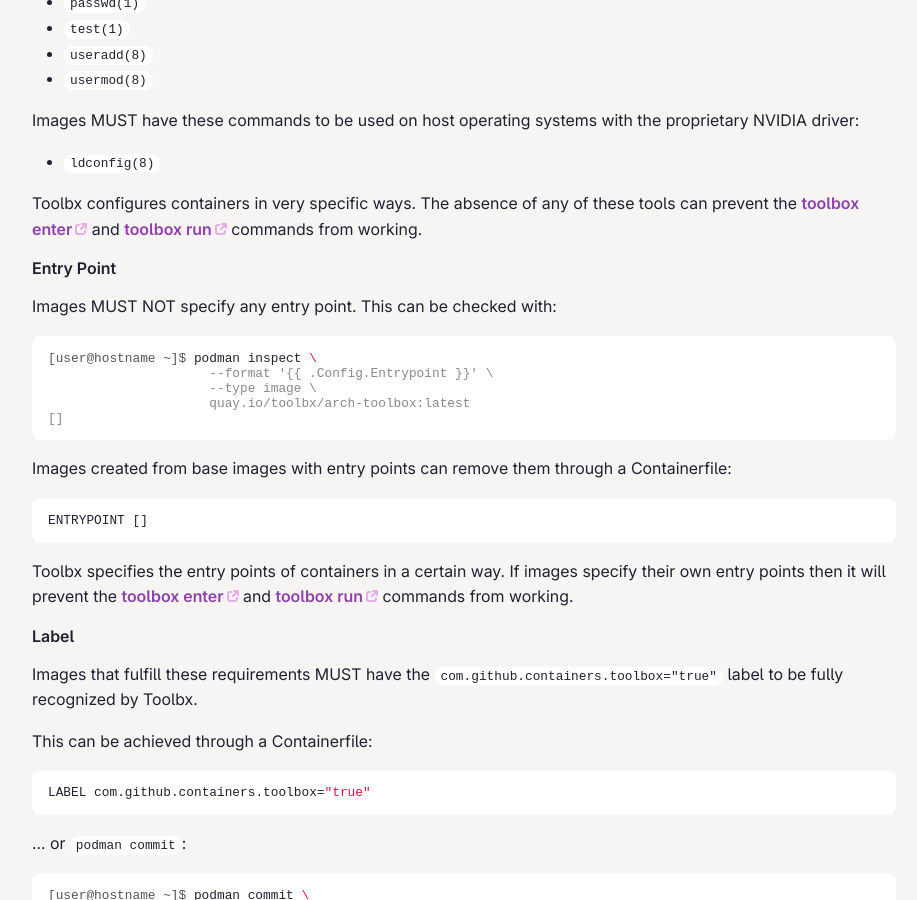
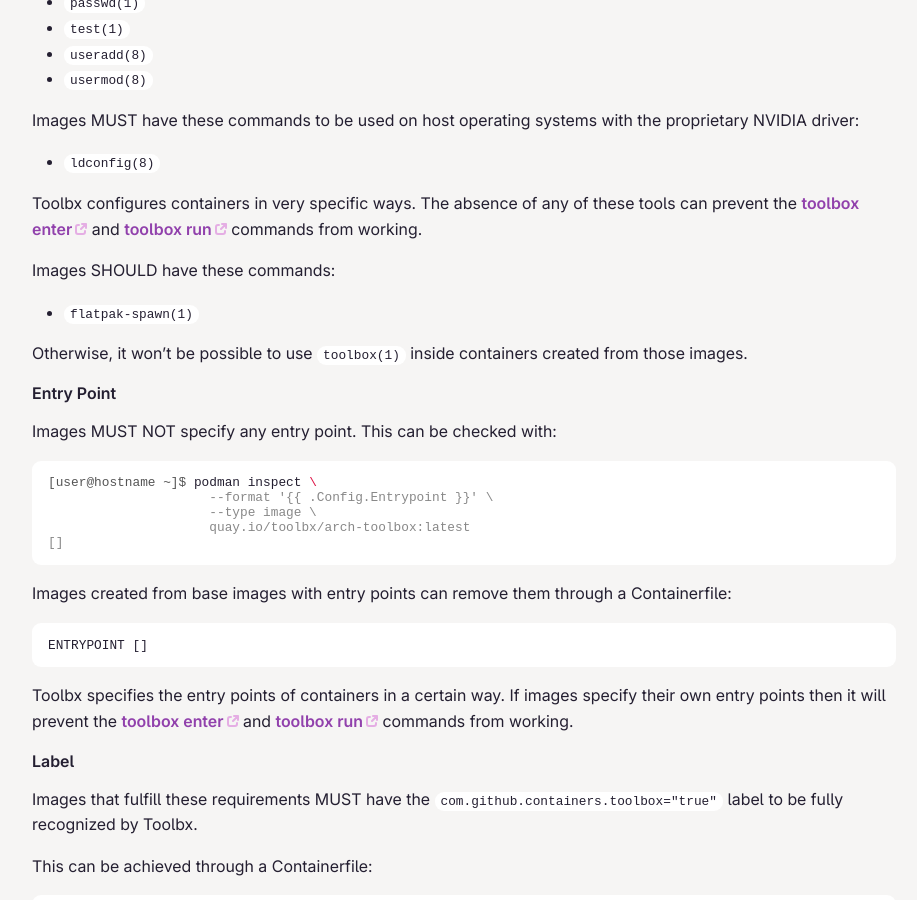
Before and after one commit to containers/containertoolbx.org, a Jekyll site: the page built from doc.md, in a window 1280 px wide and 900 px high, scrolled down 4170 px. Shown: the whole window, without its empty margins (176-1093 px from the left). Built offline with Jekyll 4.4.1, drawn with Linux system fonts in a browser that asks for light colours.

Commit message:
Add text on commands under image requirements (part 3)
See:
https://github.com/containers/toolbox/commit/5b3d234c9e9ef45f
https://github.com/containers/toolbox/pull/54

https://github.com/containers/toolbox/issues/1606

```diff
--- a/doc.md
+++ b/doc.md
@@ -147,6 +147,11 @@
 
 Toolbx configures containers in very specific ways. The absence of any of these tools can prevent the [toolbox enter](https://github.com/containers/toolbox/blob/main/doc/toolbox-enter.1.md) and [toolbox run](https://github.com/containers/toolbox/blob/main/doc/toolbox-run.1.md) commands from working.
 
+Images SHOULD have these commands:
+* `flatpak-spawn(1)`
+
+Otherwise, it won't be possible to use `toolbox(1)` inside containers created from those images.
+
 #### Entry Point
 
 Images MUST NOT specify any entry point. This can be checked with:
```
